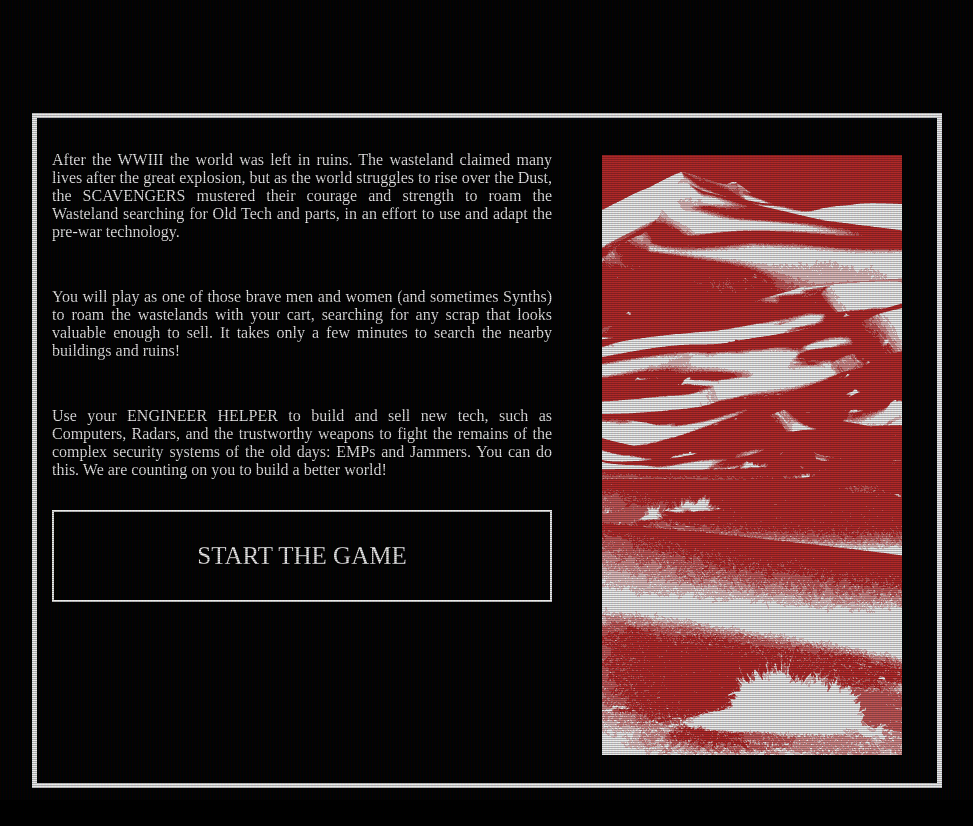
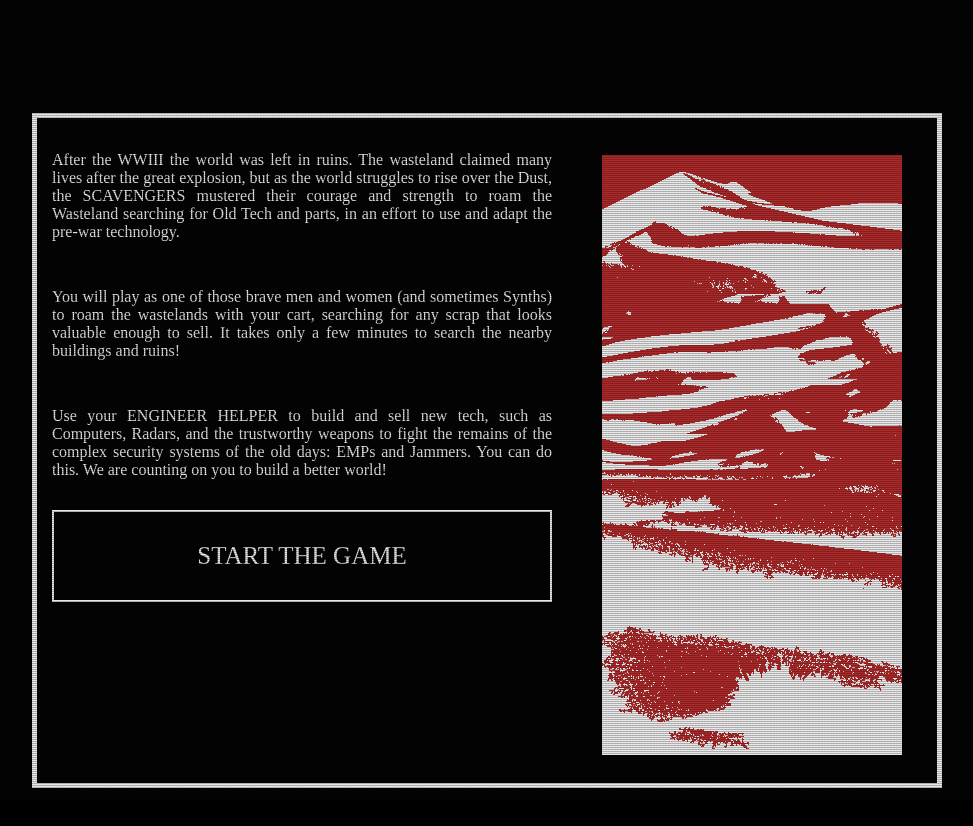
Before and after one commit to anwoden/scavenger, a plain HTML site: page index.html in a window 1280 px wide. Shown: the whole page, without its empty margins (153-1126 px from the left). Drawn offline with Linux system fonts and the light colour scheme.

Commit message:
Imagem da INTRO alterado para gif

```diff
--- a/ASSETS/CSS/styles.css
+++ b/ASSETS/CSS/styles.css
@@ -544,7 +544,7 @@ table th .green:hover{
     height: 600px;
     background-color: #be2a2a;
     margin: 35px;
-    background-image: url(/ASSETS/IMG/wasteland.png);
+    background-image: url(/ASSETS/IMG/wasteland.gif);
 
 }
 
```
Also changed, not shown: ASSETS/IMG/wasteland.gif (added).
